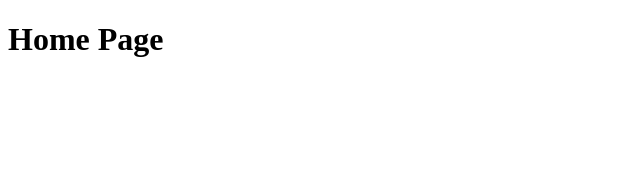
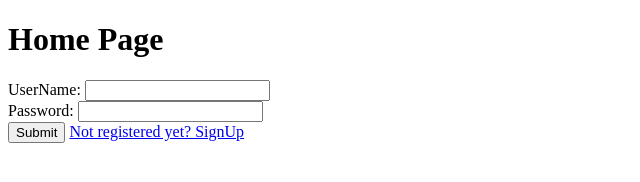
Before and after one commit to ndmhaiskar/ecom, a plain HTML site: page index.html in a window 1280 px wide. Shown: the whole page, without its empty margins (0-640 px from the left). Drawn offline with Linux system fonts and the light colour scheme.

Commit message:
login form is added

```diff
--- a/index.html
+++ b/index.html
@@ -7,5 +7,19 @@
 </head>
 <body>
     <h1>Home Page</h1>
+    <form>
+        <div>
+            <label>UserName:</label>
+            <input type="text" name="username">
+        </div>
+        <div>
+            <label>Password:</label>
+            <input type="password" name="username">
+        </div>
+        <div>
+            <input type="submit" value="Submit">
+            <a href="newuser.html">Not registered yet? SignUp</a>
+        </div>
+    </form>
 </body>
 </html>
```
